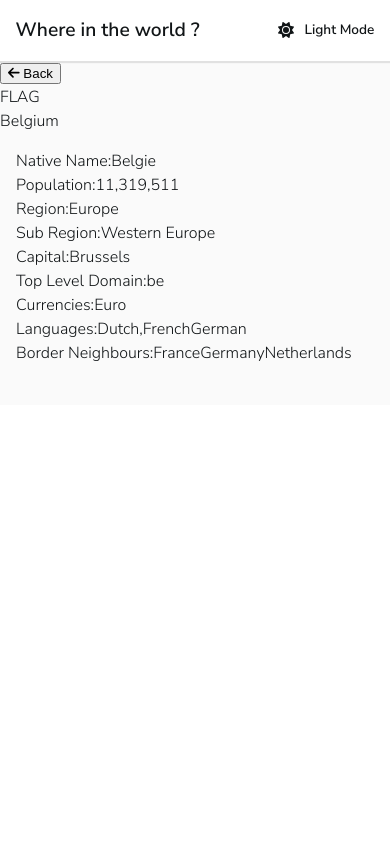
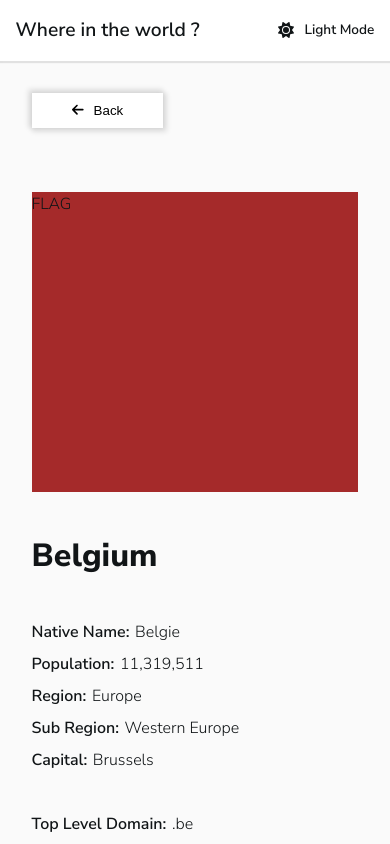
Before and after one commit to Mosesbwire/countries-api, a React (Create React App) app: page / in a window 390 px wide. Shown: the top 844 px of the page. Built offline with nearby package versions, Linux system fonts and the light colour scheme; the HTML template or start-up script is replaced by a standard one.

Commit message:
add styles for mobile view for CountryDetails component

```diff
--- a/src/App.css
+++ b/src/App.css
@@ -148,7 +148,9 @@ input:focus{
     font-weight: 600;
     font-size: 1em;
 }
-
+.text-lg {
+    font-size: 1.15em;
+}
 .container {
     width: 92%;
     margin-inline: auto;
@@ -282,6 +284,78 @@ input:focus{
     padding-bottom: 2.5em;
 }
 
+/* --------------------------------country details page -------------------------------------- */
+
+.details-page {
+    padding-block: 2em;
+    padding-inline: 1em;
+}
+
+.btn {
+    background-color: var(--white);
+    border: none;
+    padding-block: .75em;
+    padding-inline: 3em;
+    box-shadow: 2px 2px 5px 2px rgba(0, 0, 0, .1), -2px -2px 5px 2px rgba(0, 0, 0, .1);
+}
+.btn-icon {
+    margin-right: .5em;
+}
+
+.details-section {
+    padding-top: 4em;
+}
+
+.country-details-flag {
+    height: 300px;
+    background-color: brown;
+    margin-bottom: 2.5em;
+}
+
+.country-full-details {
+    margin-top: 2.5em;
+}
+
+.geographic-details {
+    margin-bottom: 2em;
+}
+
+.geographic-details > .flex {
+    margin-bottom: .5em;
+}
+
+.geographic-details > .flex > :first-child {
+    margin-right: .35em;
+}
+.demographic-details > .flex {
+    margin-bottom: .5em;
+}
+
+.demographic-details > .flex > :first-child {
+    margin-right: .35em;
+}
+
+.demographic-details {
+    margin-bottom: 1em;
+}
+
+.border-grid {
+    display: grid;
+    grid-template-columns: repeat(3, 1fr);
+    column-gap: .35em;
+    row-gap: .35em;
+    margin-top: 1em;
+}
+
+.neighbour {
+    text-align: center;
+    background-color: var(--white);
+    box-shadow: 1px 1px 5px 1px rgba(0, 0, 0, .1);
+    padding-block: .35em;
+}
+
+
+/* -----------------------------------------------DESKTOP STYLES----------------------------------------- */
 @media(min-width: 1200px){
     .flex-mobile-column {
         flex-direction: row;
--- a/src/components/country/CountryDetails.js
+++ b/src/components/country/CountryDetails.js
@@ -5,67 +5,73 @@ import { faArrowLeft } from '@fortawesome/free-solid-svg-icons'
 
 const CountryDetails = props => {
   return (
-    <div>
-      <button><FontAwesomeIcon icon={faArrowLeft}/> Back</button>
-      <div className='flex flex-mobile-column'>
+    <div className='container details-page'>
+      <button className='btn'><FontAwesomeIcon icon={faArrowLeft} className='btn-icon'/> Back</button>
+      <div className='flex flex-mobile-column details-section'>
         <div className='country-details-flag'>
             <p>FLAG</p>
         </div>
         <div>
-            <p>Belgium</p>
-            <div className='country-details'>
+            <p className='xlg-text'>Belgium</p>
+            <div className='country-full-details'>
                 <div className='flex flex-mobile-column'>
                     <div className='geographic-details'>
                       <div className='flex'>
-                          <p>Native Name:</p>
+                          <p className='text-bold'>Native Name:</p>
                           <p>Belgie</p>
                       </div>
                       <div className='flex'>
-                          <p>Population:</p>
+                          <p className='text-bold'>Population:</p>
                           <p>11,319,511</p>
                       </div>
                       <div className='flex'>
-                          <p>Region:</p>
+                          <p className='text-bold'>Region:</p>
                           <p>Europe</p>
                       </div>
                       <div className='flex'>
-                          <p>Sub Region:</p>
+                          <p className='text-bold'>Sub Region:</p>
                           <p>Western Europe</p>
                       </div>
                       <div className='flex'>
-                          <p>Capital:</p>
+                          <p className='text-bold'>Capital:</p>
                           <p>Brussels</p>
                       </div>
                     </div>
                     <div className='demographic-details'>
                       <div className='flex'>
-                          <p>Top Level Domain:</p>
-                          <p>be</p>
+                          <p className='text-bold'>Top Level Domain:</p>
+                          <p>.be</p>
                       </div>
                       <div className='flex'>
-                          <p>Currencies:</p>
+                          <p className='text-bold'>Currencies:</p>
                           <p>Euro</p>
                       </div>
                       <div className='flex'>
-                          <p>Languages:</p>
+                          <p className='text-bold'>Languages:</p>
                           <div className='flex'>
                             <p>Dutch,</p>
-                            <p>French</p>
+                            <p>French,</p>
                             <p>German</p>
                           </div>
                       </div>
                     </div>
                 </div>
-                <div className='flex border-neighbours'>
+                <div className='flex flex-mobile-column border-neighbours'>
                     <div className='border-title'>
-                      <p>Border Neighbours:</p>
+                      <p className='text-bold text-lg'>Border Countries:</p>
                     </div>
-                    <div className='flex'>
+                    <div className='border-grid'>
                       <div className='neighbour'>
                         <p>France</p>
                       </div>
                       <div className='neighbour'>
                         <p>Germany</p>
+                      </div>
+                      <div className='neighbour'>
+                        <p>Netherlands</p>
+                      </div>
+                      <div className='neighbour'>
+                        <p>Netherlands</p>
                       </div>
                       <div className='neighbour'>
                         <p>Netherlands</p>
```
